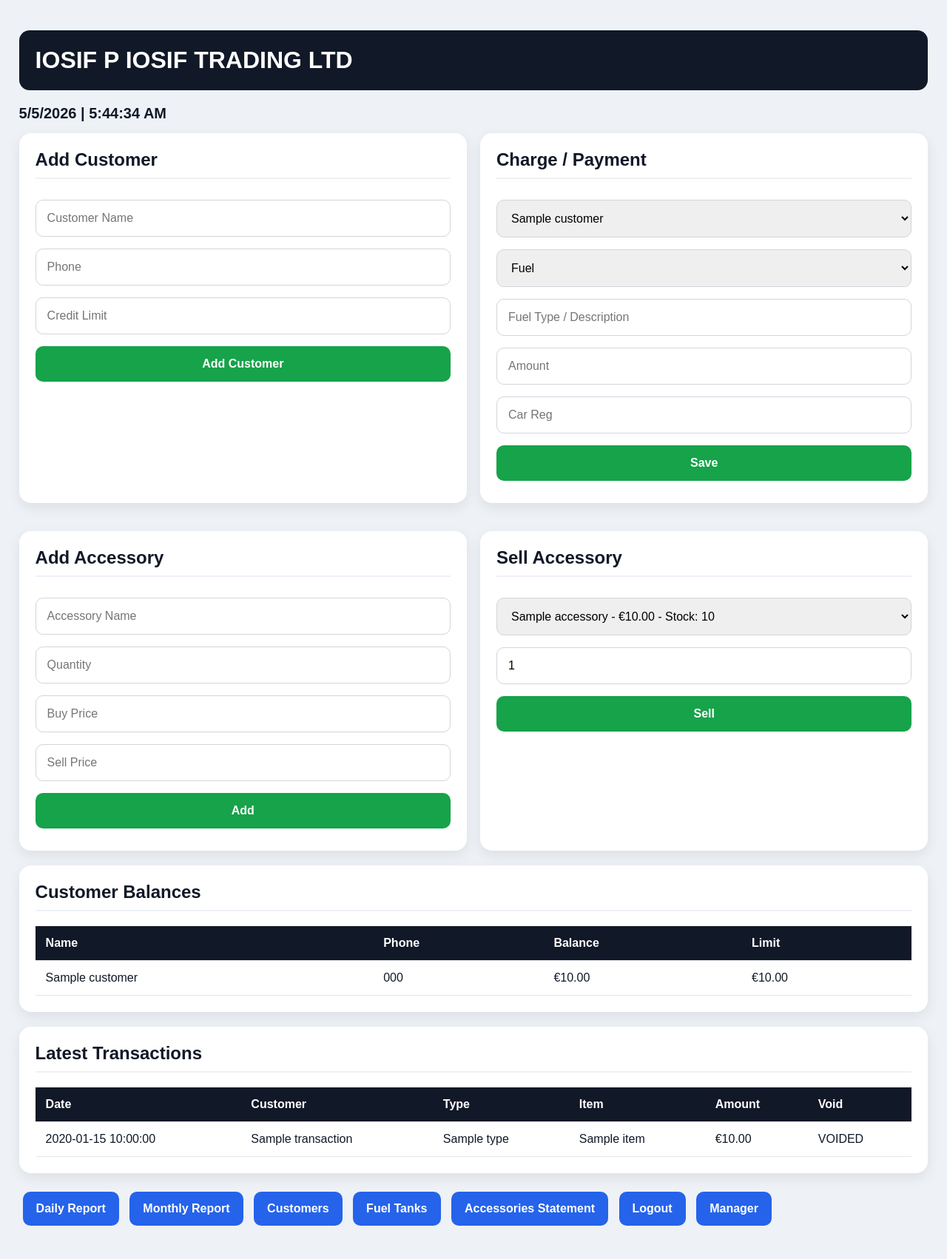
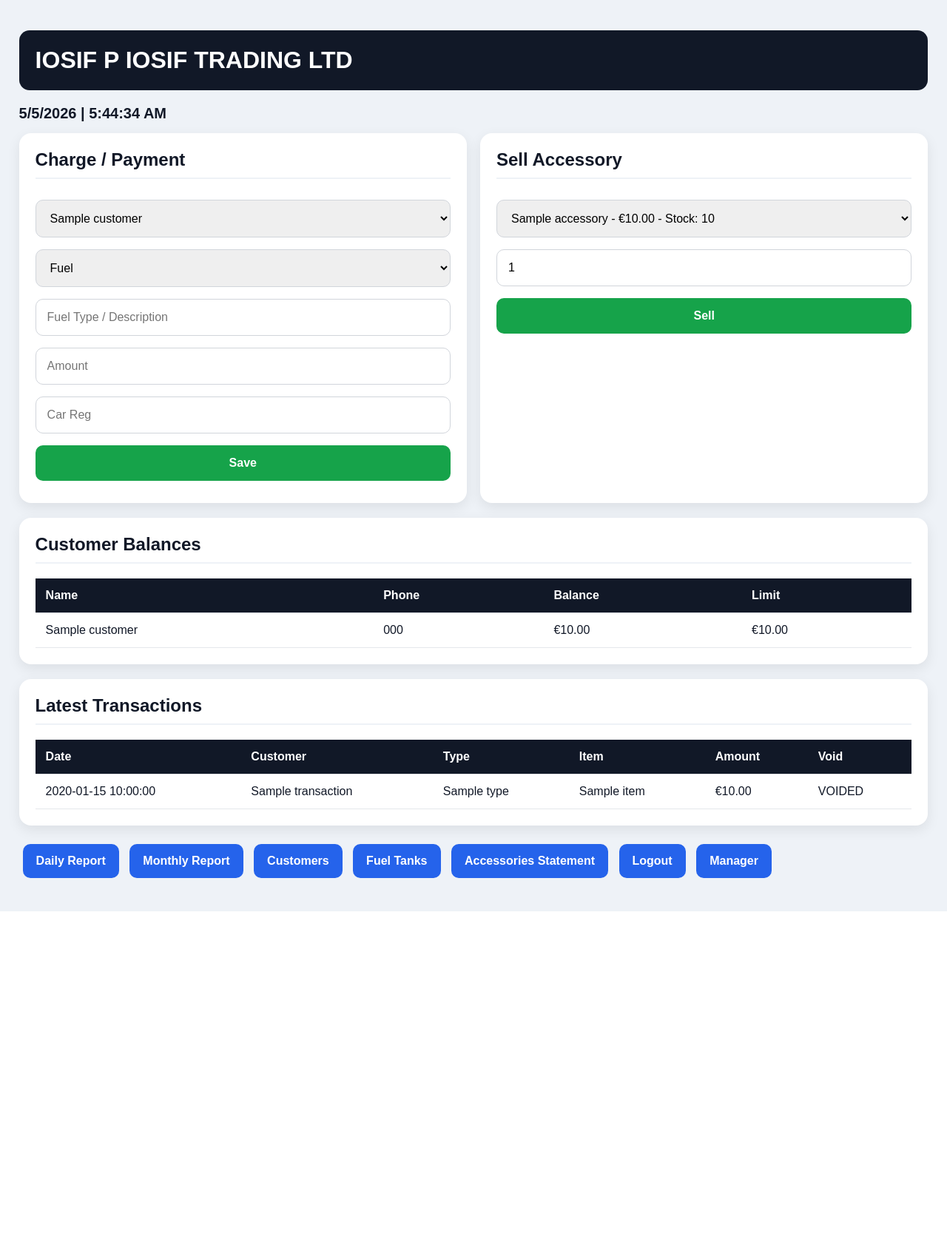
Before and after one commit to iosif-fuels/iosif-fuels-pos-online, a Flask app: page / in a window 1280 px wide. Shown: the whole page at 74% size. After the commit the page ends 1232 px from the top, so only its background shows below. Run offline with Flask 3, Linux system fonts and the light colour scheme; the visitor is signed in with stand-in values (Sample User, id 1); a database or web service that is not in the repository returns one stand-in record (values such as "Sample title"); some libraries are stand-ins or nearby versions.

Commit message:
index.html

```diff
--- a/templates/index.html
+++ b/templates/index.html
@@ -12,15 +12,6 @@
 
     <div class="grid">
 
-        <div class="card">
-            <h2>Add Customer</h2>
-            <form method="POST" action="/add_customer">
-                <input name="name" placeholder="Customer Name" required>
-                <input name="phone" placeholder="Phone">
-                <input name="credit_limit" type="number" step="0.01" placeholder="Credit Limit">
-                <button type="submit">Add Customer</button>
-            </form>
-        </div>
 
         <div class="card">
             <h2>Charge / Payment</h2>
@@ -44,17 +35,6 @@
                 <button type="submit">Save</button>
             </form>
         </div>
-
-        <div class="card">
-    <h2>Add Accessory</h2>
-    <form method="POST" action="/add_accessory">
-        <input name="name" placeholder="Accessory Name">
-        <input name="qty" type="number" placeholder="Quantity">
-        <input name="buy_price" type="number" step="0.01" placeholder="Buy Price">
-        <input name="sell_price" type="number" step="0.01" placeholder="Sell Price">
-        <button type="submit">Add</button>
-    </form>
-</div>
 
         <div class="card">
             <h2>Sell Accessory</h2>
```
